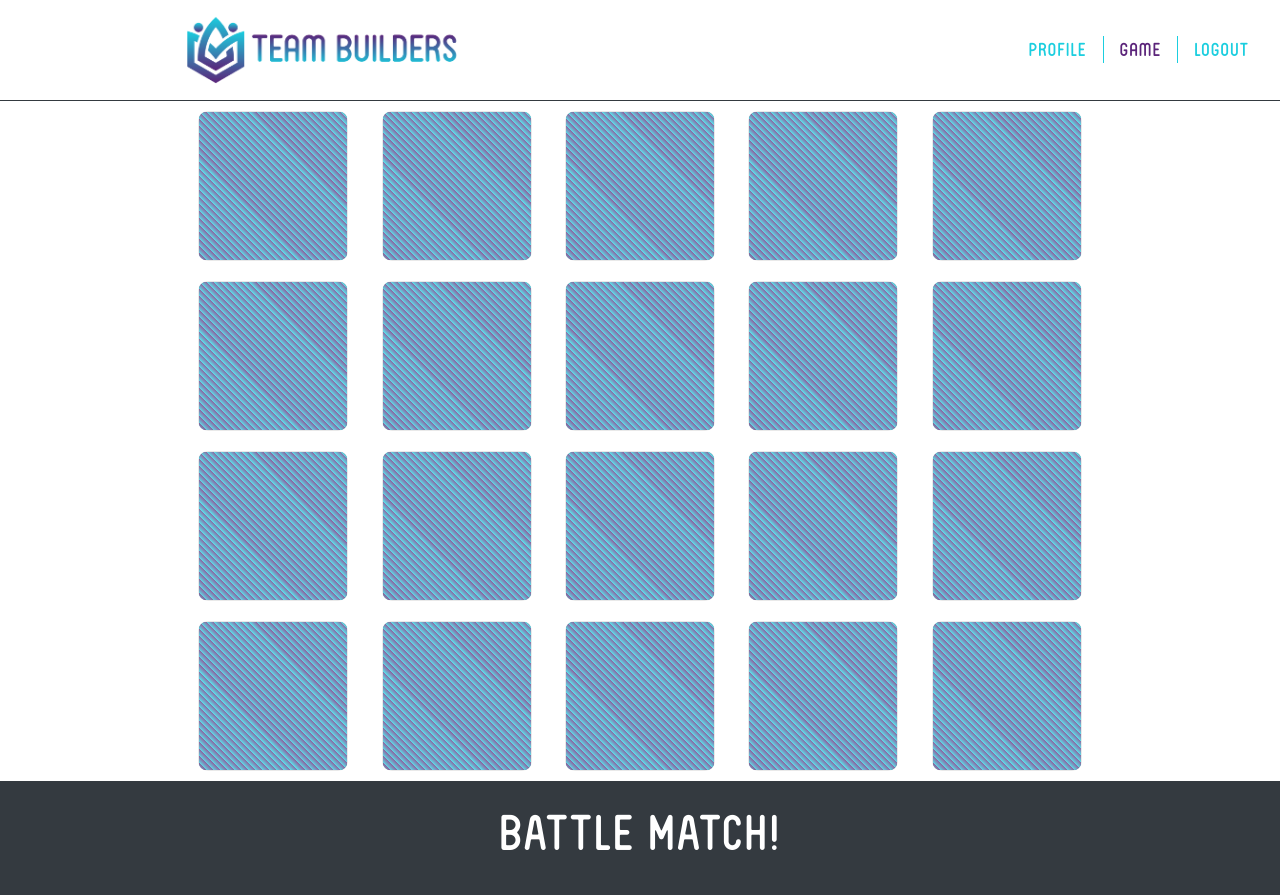
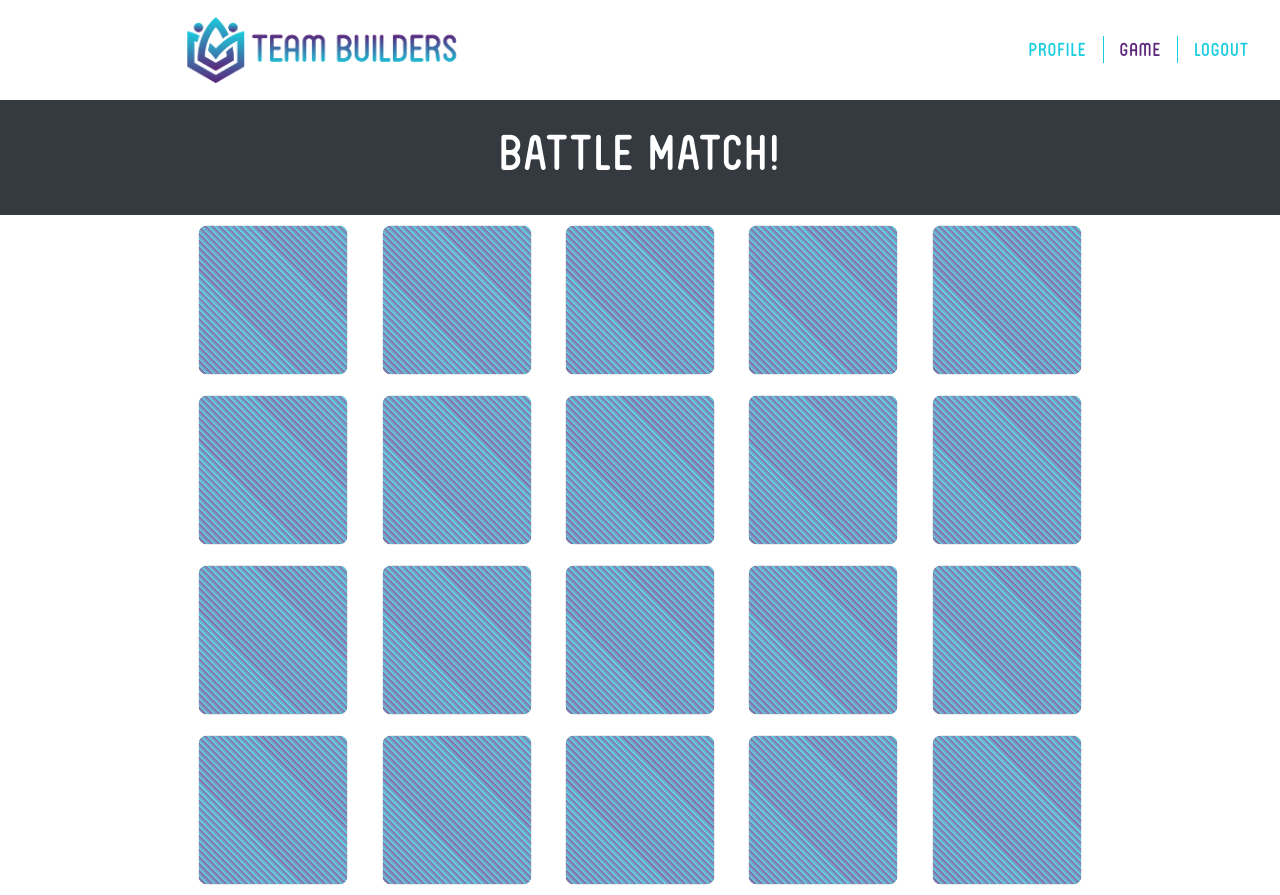
Before and after one commit to johnstoc13/html-demo, a plain HTML site: page game.html in a window 1280 px wide. Drawn offline with nearby package versions, Linux system fonts and the light colour scheme.

Commit message:
updated page flow

```diff
--- a/css/style.css
+++ b/css/style.css
@@ -48,7 +48,7 @@ a.nav-link:hover {
 .game-board-back {
     display: flex;
     max-width: 960px;
-    margin: 0 auto;
+    /* margin: 0 auto; */
     flex-wrap: wrap;
     /* flex-direction: column; */
     display: flex;
--- a/game.html
+++ b/game.html
@@ -16,7 +16,7 @@
     <nav class="container-fluid bg-white border-bottom border-dark">
         <div class="row align-items-center">
             <div class="col-md-6 mt-sm-2 mt-md-0 d-flex justify-content-center">
-                <img src="./images/mainlogo.png" alt="Team Builders" class="logoimg"/>
+                <img src="./images/mainlogo.png" alt="Team Builders" class="logoimg" />
             </div>
             <div class="col-md-6 my-md-2">
                 <ul class="navbar-nav flex-row justify-content-md-end justify-content-center">
@@ -35,6 +35,16 @@
         </div>
     </nav>
 
+    <!-- Banner Content -->
+    <section class="container-fluid bg-dark">
+        <div class="row py-3 py-md-4">
+            <div class="col">
+                <h2 class="text-white text-center h2style">BATTLE MATCH!</h2>
+            </div>
+        </div>
+    </section>
+
+    <!-- Game Layout Content -->
     <section class="container game-board-back" id="game-back">
         <div class="card game-card-back"></div>
         <div class="card game-card-back"></div>
@@ -81,16 +91,6 @@
         <div class="card game-card-front">card20</div>
     </section>
 
-
-    <!-- Main Content -->
-    <section class="container-fluid bg-dark">
-        <div class="row py-3 py-md-4">
-            <div class="col">
-                <h2 class="text-white text-center h2style">BATTLE MATCH!</h2>
-            </div>
-        </div>
-    </section>
-
 </body>
 
 </html>
```
Lines whose indentation alone changed are shown as unchanged.
